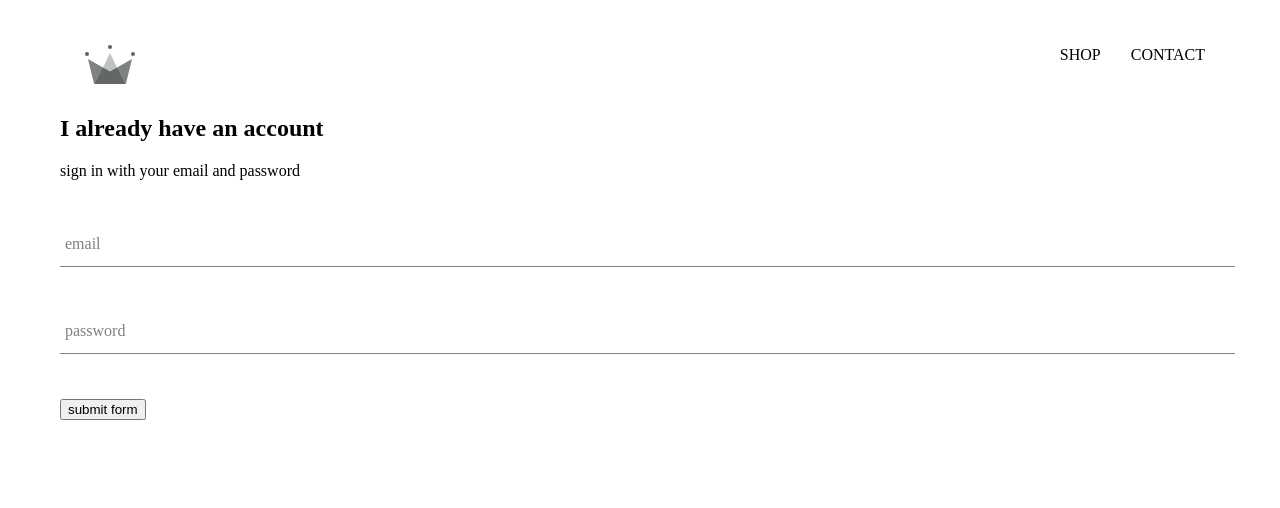
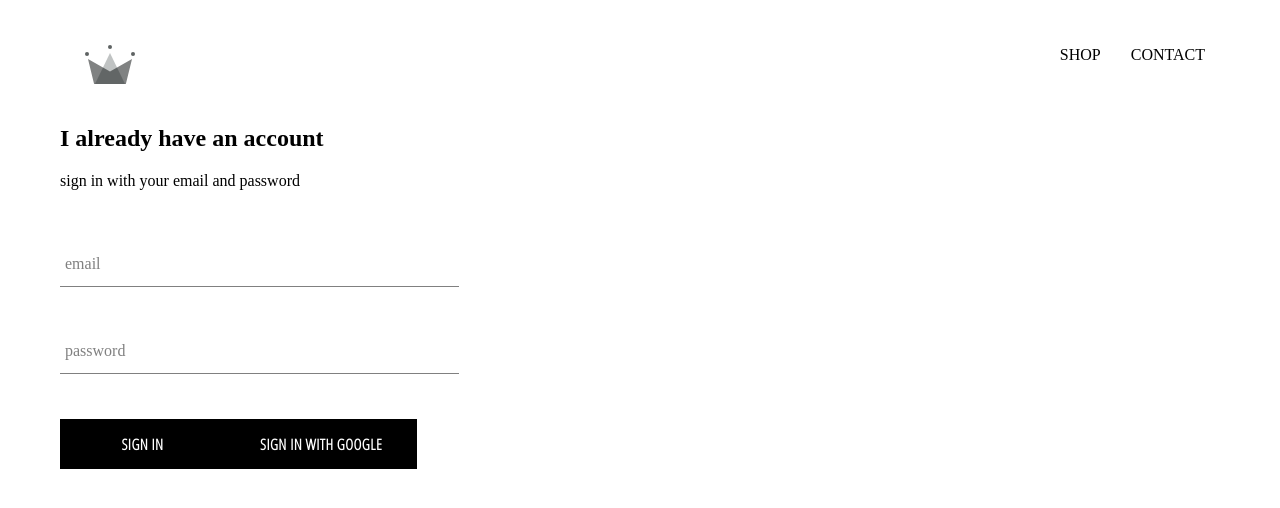
Before and after one commit to Sandagomi/apparel-site, a React (Create React App) app: page /signin in a window 1280 px wide. Shown: the top 508 px of the page. Built offline with nearby package versions, Linux system fonts and the light colour scheme; no server answers.

Commit message:
feat: initiate Google Sign-in form :globe_with_meridians: :earth_asia:

```diff
--- a/package.json
+++ b/package.json
@@ -6,6 +6,7 @@
     "@testing-library/jest-dom": "^5.11.4",
     "@testing-library/react": "^11.1.0",
     "@testing-library/user-event": "^12.1.10",
+    "firebase": "^8.2.5",
     "node-sass": "4.14.1",
     "react": "^17.0.1",
     "react-dom": "^17.0.1",
--- a/src/App.js
+++ b/src/App.js
@@ -1,13 +1,24 @@
+import React,{useState,useEffect} from 'react';
 import './App.css';
 import HomePage from './pages/homepage/homepage.components';
 import {Switch,Route} from 'react-router-dom';
 import ShopPage from './pages/shoppage/shoppage.components'
 import Header from './components/header/header.components';
 import SignInSignUpPage from './pages/sign-in-and-sign-up/sign-in-and-sign-up.components'
+import { auth } from './firebase/firebase.utils';
 
 
+const App = () =>  {
+    const [currentUser,setCurrentUser] = useState(null)
 
-function App() {
+    useEffect(()=> {
+        auth.onAuthStateChanged((user)=>{
+            setCurrentUser(currentUser)
+            console.log(user)
+        })
+
+    },[])
+
   return (
     <div className="App">
       <Header/>
--- /dev/null
+++ b/src/components/custom-button/custom-button.components.jsx
@@ -0,0 +1,11 @@
+import React from 'react';
+import './custom.button.styles.scss';
+
+const CustomButton = ({children,...otherProps}) => {
+    return(
+        <button className='custom-button' {...otherProps}>
+            {children}
+        </button>
+    )
+}
+export default CustomButton;
--- /dev/null
+++ b/src/components/custom-button/custom.button.styles.scss
@@ -0,0 +1,22 @@
+.custom-button {
+  min-width: 165px;
+  width: auto;
+  height: 50px;
+  letter-spacing: 0.5px;
+  line-height: 50px;
+  padding: 0 35px 0 35px;
+  font-size: 15px;
+  background-color: black;
+  color: white;
+  text-transform: uppercase;
+  font-family: 'Open Sans Condensed';
+  font-weight: bolder;
+  border: none;
+  cursor: pointer;
+
+  &:hover {
+    background-color: white;
+    color: black;
+    border: 1px solid black;
+  }
+}
--- a/src/components/sign-in/sign-in.components.jsx
+++ b/src/components/sign-in/sign-in.components.jsx
@@ -1,5 +1,7 @@
 import React,{useState} from 'react'
 import FormInput from "../form-input/form-input.components";
+import CustomButton from "../../components/custom-button/custom-button.components";
+import {signInWithGoogle} from "../../firebase/firebase.utils";
 import './sign-in.styles.scss'
 
 const SignIn = () => {
@@ -20,13 +22,14 @@ const SignIn = () => {
 
     return(
         <div className="sign-in">
-            <h2>I already have an account</h2>
-            <span>sign in with your email and password</span>
+            <h2 className='title'>I already have an account</h2>
+            <span className='title'>sign in with your email and password</span>
             <form onSubmit={handleSubmit}>
             <FormInput name="email" type="email" value={email} handleChange={handleChangeEmail} label='email' required/>
             <FormInput name="password" type="password" value={password} handleChange={handleChangePassword} label='password'  required/>
 
-            <input type="submit" value="submit form"/>
+            <CustomButton type='submit'> Sign in </CustomButton>
+                <CustomButton onClick={signInWithGoogle}> Sign in with Google </CustomButton>
             </form>
         </div>
     )
--- a/src/components/sign-in/sign-in.styles.scss
+++ b/src/components/sign-in/sign-in.styles.scss
@@ -0,0 +1,9 @@
+.sign-in {
+  width: 30vw;
+  display: flex;
+  flex-direction: column;
+
+  .title {
+    margin: 10px 0;
+  }
+}
--- /dev/null
+++ b/src/firebase/firebase.utils.js
@@ -0,0 +1,27 @@
+import firebase from 'firebase/app';
+import 'firebase/firestore';
+import 'firebase/auth';
+
+const config = {
+    apiKey: "AIzaSyCnk6vJUKbOAQw7TG2woE4-YGc8h-vCjuU",
+    authDomain: "apparel-db-6d235.firebaseapp.com",
+    projectId: "apparel-db-6d235",
+    storageBucket: "apparel-db-6d235.appspot.com",
+    messagingSenderId: "191248628165",
+    appId: "1:191248628165:web:1a474aa7636006d025b3ac",
+    measurementId: "G-DLRH708E6J"
+};
+
+
+firebase.initializeApp(config);
+
+export const auth = firebase.auth();
+export const firestore = firebase.firestore();
+
+const provider = new firebase.auth.GoogleAuthProvider();
+
+provider.setCustomParameters({ prompt: 'select_account'})
+
+export const signInWithGoogle = () => auth.signInWithPopup(provider);
+
+export default firebase;
```
Also changed, not shown: 2 other files (tests, documents, lock files or other folders).
